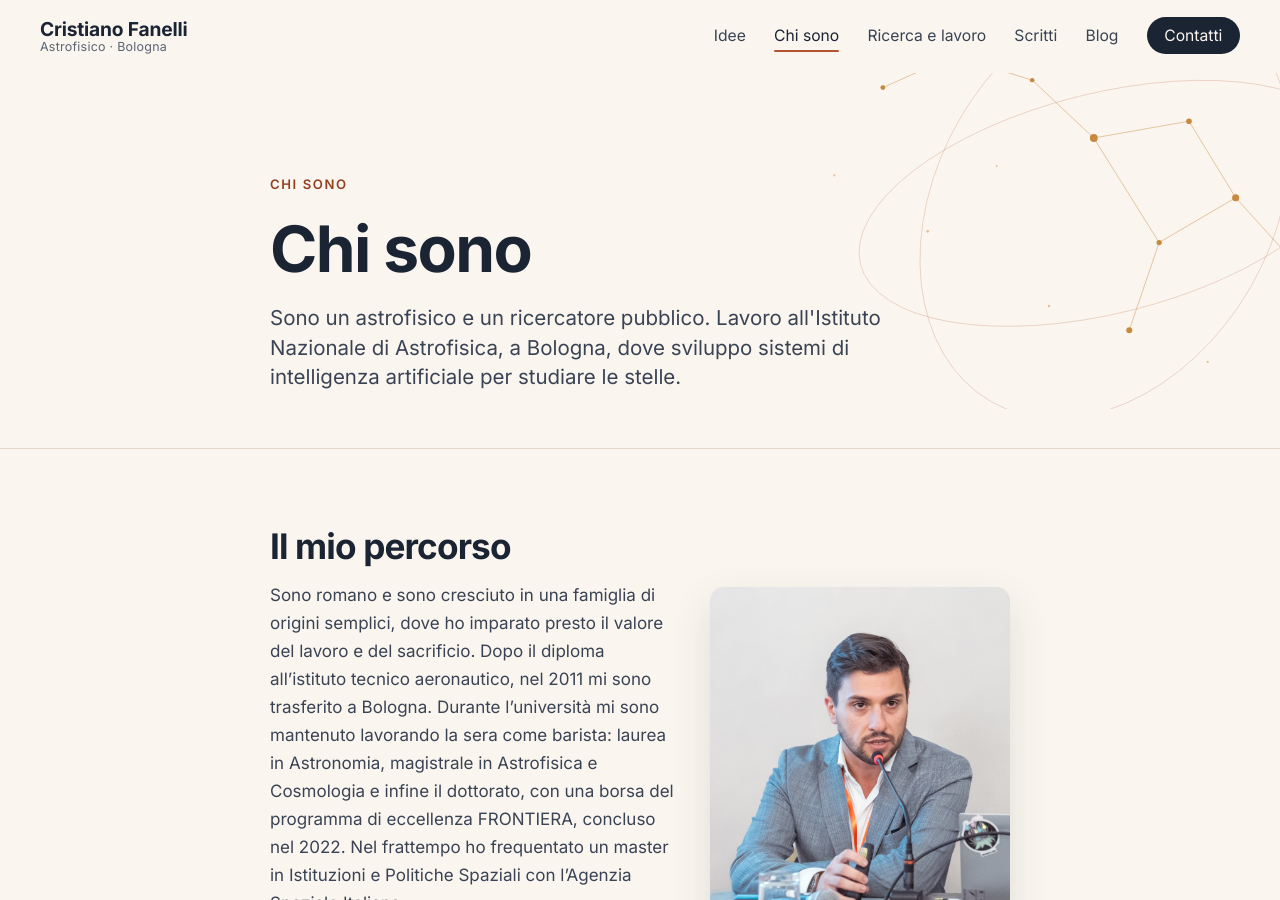
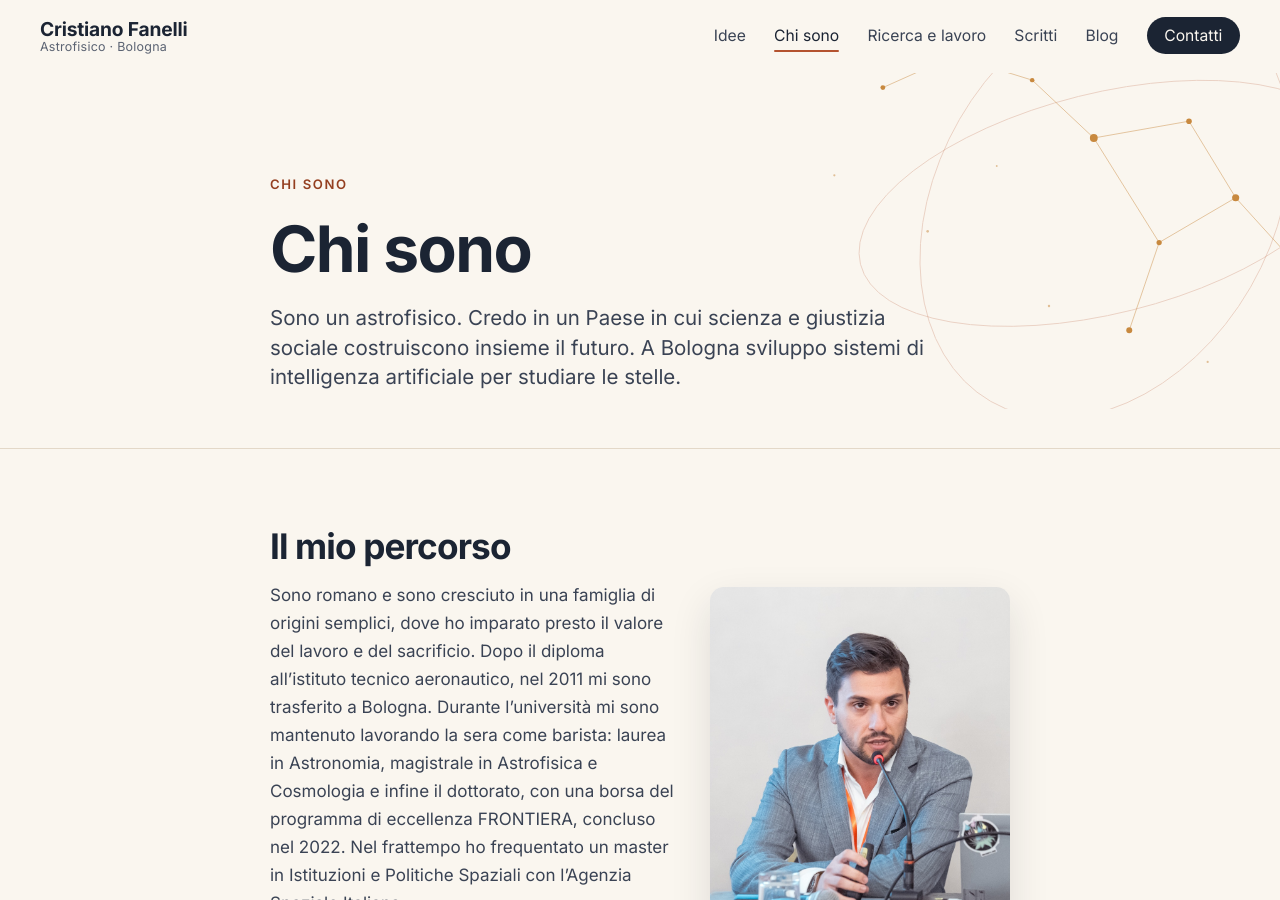
Before and after one commit to CrisWat/CrisWat.github.io, a Jekyll site: the page built from about.md, in a window 1280 px wide and 900 px high. Built offline with Jekyll 4.4.1, drawn with Linux system fonts in a browser that asks for light colours; some of the changed text lies outside the part shown.

Commit message:
Nuova frase accanto al nome: Astrofisico. Scienza, giustizia, futuro
Co-Authored-By: Claude Opus 5.5 <noreply@anthropic.com>
Claude-Session: https://claude.ai/code/session_01Ky8ghPFD2B68RxWKdPv7vH

```diff
--- a/_config.yml
+++ b/_config.yml
@@ -1,5 +1,5 @@
 title: "Cristiano Fanelli"
-tagline: "Astrofisico e ricercatore pubblico a Bologna"
+tagline: "Astrofisico. Scienza, giustizia, futuro"
 description: "Cristiano Fanelli, astrofisico e ricercatore INAF a Bologna. Il futuro non si subisce, si costruisce insieme: conoscenza, giustizia sociale e responsabilità."
 
 author:
--- a/_includes/footer.html
+++ b/_includes/footer.html
@@ -5,7 +5,7 @@
 
             <div class="footer-brand">
                 <h3>Cristiano Fanelli</h3>
-                <p class="role">Astrofisico e ricercatore pubblico a Bologna</p>
+                <p class="role">Astrofisico. Scienza, giustizia, futuro</p>
                 <p>Il futuro non si subisce, si costruisce insieme. Mi occupo di tecnologia, ricerca, clima e sicurezza, e di cosa cambiano nella vita di tutti.</p>
             </div>
 
--- a/about.md
+++ b/about.md
@@ -5,7 +5,7 @@ permalink: /chi-sono/
 redirect_from: /about/
 eyebrow: "Chi sono"
 description: "Cristiano Fanelli, astrofisico e ricercatore INAF a Bologna: percorso, lavoro, impegno pubblico e valori."
-intro: "Sono un astrofisico e un ricercatore pubblico. Lavoro all'Istituto Nazionale di Astrofisica, a Bologna, dove sviluppo sistemi di intelligenza artificiale per studiare le stelle."
+intro: "Sono un astrofisico. Credo in un Paese in cui scienza e giustizia sociale costruiscono insieme il futuro. A Bologna sviluppo sistemi di intelligenza artificiale per studiare le stelle."
 ---
 
 ## Il mio percorso
```
